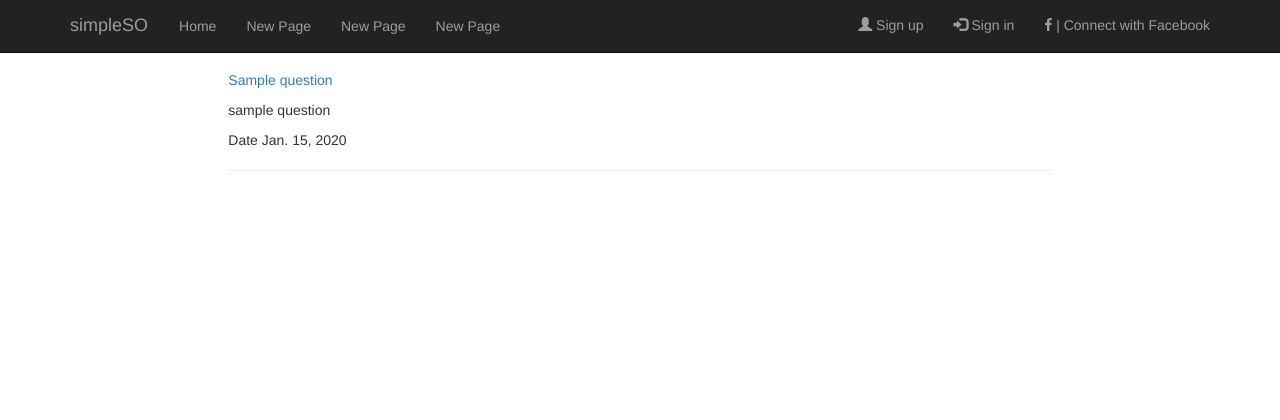
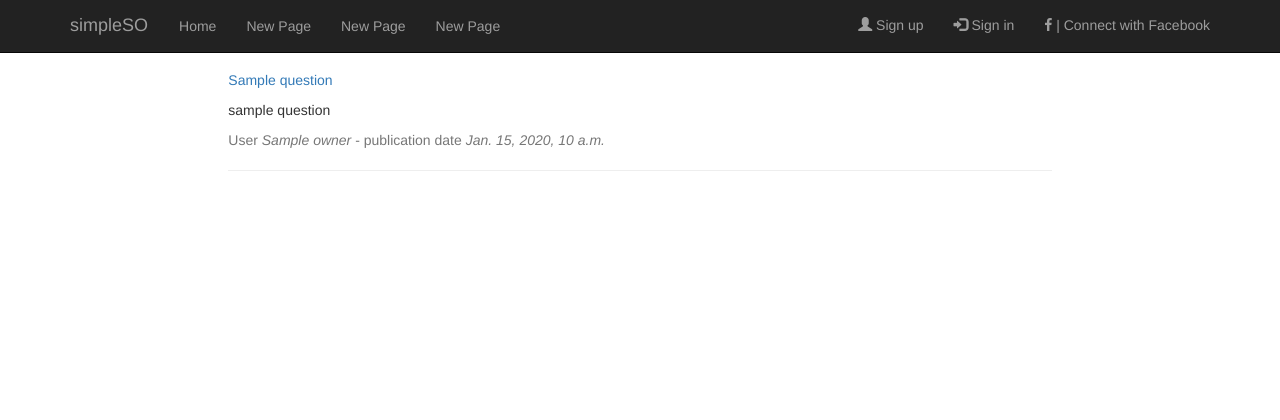
Before and after one commit to Kuzenkov/SimpleAnalogueStackOverflow, a Django app: template questions/templates/question_list.html in a window 1280 px wide. Shown: the top 420 px of the page. Run offline with Django 3.2, Linux system fonts and the light colour scheme; the template is opened without the code that fills it: most values are stand-ins (such as "Sample title", 1, 10 or a date in 2020); parts of the project's set-up code (start-up, migrations or seed data) failed here and were passed over; some libraries are stand-ins or nearby versions.

Commit message:
Added <p>User {{ question.owner }}</p> to dislpay information about creator

```diff
--- a/questions/templates/question_list.html
+++ b/questions/templates/question_list.html
@@ -7,7 +7,7 @@
     <div>
         <p> <a href="{% url "question-view" pk=question.id %}">{{ question.title }}</a> </p>
         <p> {{ question.question|lower|truncatechars:'100' }} </p>
-        <p> Date {{ question.created_on|date }} </p>
+        <p class="text-muted" > User <em>{{ question.owner }}</em> - publication date <em>{{ question.created_on }}</em> </p>
         <hr>
     </div>
 {% endfor %}
```
